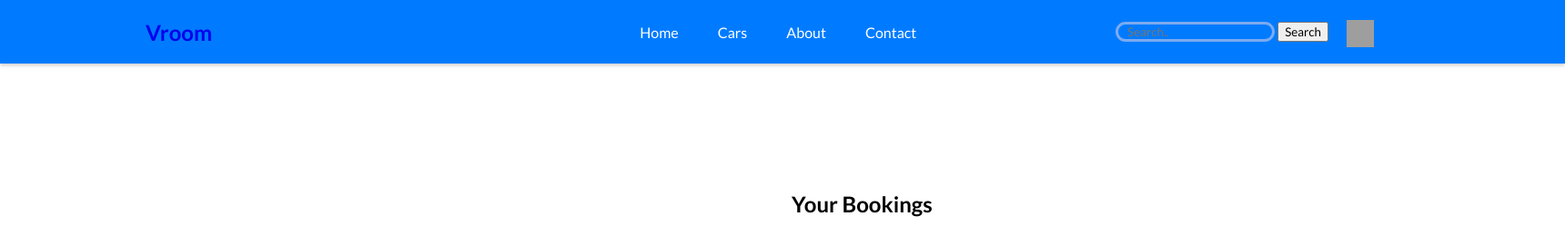
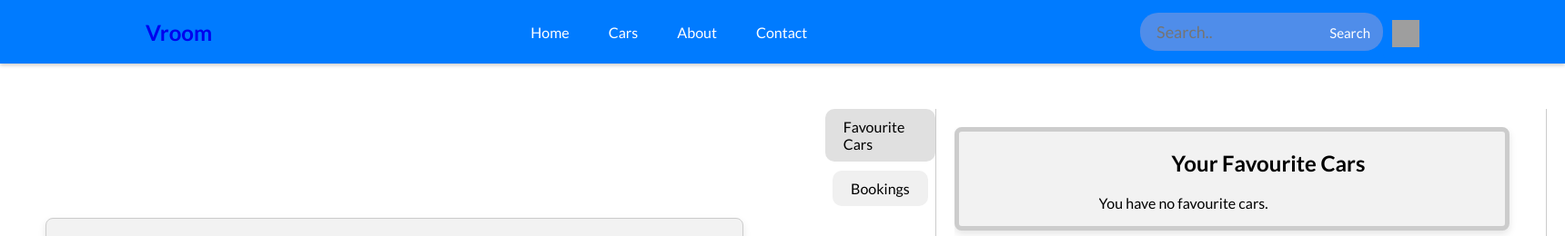
Before and after one commit to sagarnewpane/vroom, a Django app: page /cars/view_bookings/ in a window 1720 px wide. Shown: the top 260 px of the page at 91% size. Run offline with Django 5.2, Linux system fonts and the light colour scheme; a user stored in the database is signed in; data comes from the database, SQL or seed files in the repository; both versions use the stored data as it was after the commit; grey boxes are pictures that could not be loaded.

Commit message:
updated UI for some pages

```diff
--- a/accounts/static/userprofile.css
+++ b/accounts/static/userprofile.css
@@ -1,13 +1,22 @@
+.container-profilepg {
+    display: flex;
+    justify-content: space-between;
+    padding-bottom: 30px;
+    padding-top: 50px;
+}
+
 .user-profile-container {
-
     display: flex;
+    justify-content: center;
     padding: 50px;
     margin-top: 140px;
+}
 
+.user-info-container {
+    margin-right: 20px;
 }
 
 .user-info h2 {
-
     margin-bottom: 20px;
     text-align: center;
 }
@@ -23,44 +32,138 @@
 }
 
 .user-info h3 a:hover {
-    color: #0056b3;
+    color: #aeb2b6;
+}
+
+.user-info-container,
+.booking-history-container,
+.favourite-cars-container {
+    flex-grow: 1;
+    display: flex;
+    flex-direction: column;
 }
 
 .user-info-container {
-    width: 50%;
     margin-right: 20px;
-    display: flex;
 }
 
-.user-info {
-    width: 100%;
-    padding: 15px;
-    /* background-color: #f9f9f9; */
+.user-info-box {
+    padding: 60px;
+    background-color: #f2f2f2;
+    border: 1px solid #ccc;
     border-radius: 8px;
+    box-shadow: 0 4px 8px rgba(0, 0, 0, 0.1);
     display: flex;
-    justify-content:center;
     align-items: center;
+}
+
+.user-icon {
+    margin-right: 20px;
+}
+
+.user-icon img {
+    border-radius: 50%;
+}
+
+.user-details {
+    flex-grow: 1;
+}
+
+.user-details h2 {
+    margin-bottom: 20px;
+    text-align: center;
+}
+
+.user-details h3 {
+    font-size: 20px;
+    color: #333;
+}
+
+.user-details h3 a {
+    color: #007BFF;
+    text-decoration: none;
+}
+
+.user-details h3 a:hover {
+    color: #aeb2b6;
+}
+
+.user-info-container,
+.booking-history-container,
+.favourite-cars-container {
+    flex-grow: 1;
+    display: flex;
     flex-direction: column;
 }
 
+.content-container2 {
+    display: flex;
+    justify-content: center;
+    padding: 20px;
+    margin-top: 50px;
+}
+
+.content-box {
+    /* padding: 30px; */
+    background-color: #f2f2f2;
+    border: 5px solid #ccc;
+    border-radius: 8px;
+    box-shadow: 0 4px 8px rgba(0, 0, 0, 0.1);
+    margin-right: 20px;
+    width: 600px;
+    display: flex;
+    flex-direction: column;
+    align-items: center;
+}
+
+.favourite-cars-container {
+    flex-grow: 2;
+    display: flex;
+    flex-direction: column;
+    height: 1000px;
+    overflow-y: auto;
+}
+
+.favourite-cars {
+    align-items: flex-start;
+    justify-content: flex-start;
+    overflow-y: auto;
+}
+
 .booking-history-container {
-    width: 50%;
+    flex-grow: 2;
     display: flex;
+    flex-direction: column;
 }
+
 
 .booking-history {
     align-items: center;
     justify-content: center;
-    width: 100%;
+}
+
+.car {
+    padding: 15px;
+    border-bottom: 3px solid #ccc;
+    display: flex;
+    flex-direction: column;
+    align-items: center;
+    width: 300px;
+}
+
+.car img {
+    width: 200px;
+    height: auto;
+    object-fit: cover;
+    border-radius: 8px;
+    margin-bottom: 10px;
 }
 
 .booking {
-
     padding: 15px;
     border-bottom: 1px solid #ccc;
     display: flex;
-
-
+    align-items: center;
 }
 
 .booking img {
@@ -71,21 +174,66 @@
     margin-right: 20px;
 }
 
-.details {
-    flex-grow: 1;
+.button-container {
+    display: flex;
+    align-items: center;
 }
 
-.cancel-btn {
-    background-color: #f44336;
+.button-container button {
+    background-color: #007bff;
     color: #fff;
     border: none;
     padding: 6px 12px;
     border-radius: 4px;
     cursor: pointer;
+    margin-right: 10px;
+}
+
+.cancel-btn {
+    background-color: #f44336;
 }
 
 .cancel-btn:hover {
     background-color: #d32f2f;
+}
+
+.box {
+    background-color: #f0f0f0;
+    border-radius: 10px;
+    margin: 20px auto;
+    width: 80%;
+}
+.tabs {
+    display: flex;
+    flex-direction: column;
+    align-items: center;
+    border-bottom: 2px solid #ccc;
+}
+.tab {
+    padding: 10px 20px;
+    background-color: #f0f0f0;
+    border-radius: 10px ;
+    cursor: pointer;
+    margin-bottom: 10px;
+}
+.tab.active {
+    background-color: #e0e0e0;
+}
+.tab-content {
+    display: none;
+    padding: 20px;
+    border: 1px solid #ccc;
+    border-top: none;
+    border-radius: 0 0 10px 10px;
+}
+.tab-content.active {
+    display: block;
+}
+.tab-left {
+    order: 1;
+}
+.tab-right {
+    order: 3;
 }
 
 /* Responsive styles */
--- a/booking/static/booking.css
+++ b/booking/static/booking.css
@@ -8,6 +8,7 @@ main{
     color: #ffffff;
     padding: 5px;
 }
+
 
 .car-container {
     display: flex; /* Make it a flex container */
--- a/booking/static/nav.css
+++ b/booking/static/nav.css
@@ -26,7 +26,7 @@
   .navbar .navbar-links a {
     color: white;
     text-align: center;
-    padding: 20px 24px;
+    padding: 10px 24px;
     text-decoration: none;
     transition: background-color 0.3s ease;
   }
--- a/templates/availablecar.html
+++ b/templates/availablecar.html
@@ -29,10 +29,14 @@
 
     <div class="title-container">
         <h1>Available Cars</h1>
-        <button onclick="toggleFilterMenu()" >Filter</button>
+    </div>
+    <div class="filter">
+      <button onclick="toggleFilterMenu()" >Filter</button>
     </div>
   {% endif %}
+
     <div class="content-container">
+
       <div class="car-container">
         {% if cars %}
         {% for car in cars %}
--- a/templates/base.html
+++ b/templates/base.html
@@ -13,6 +13,7 @@
 </head>
 <body>
 
+
   <!-- Navigation Bar -->
   <nav class="navbar">
     <div class="logo"><a href="{% url 'home' %}" class="logo" style="text-decoration: none; display: inline-block;">Vroom</a>
@@ -25,8 +26,8 @@
     </div>
     <div class="search">
       <form method="GET" action="{% url 'search' %}">
-        <input type="text" placeholder="Search.." name="q" value="{{ query }}">
-        <input type="submit" value="Search">
+        <input type="text" placeholder="Search.." name="q" value="{{ query }}" class="search-placeholder">
+        <input type="submit" value="Search" class="search-icon">
     </form>
     </div>
     {% if user.is_authenticated %}
--- a/templates/booking.html
+++ b/templates/booking.html
@@ -19,6 +19,7 @@
             <p>{{ message }}</p>
     </div>
     {% endif %}
+
 
         {% if car %}
         <div class="car-container">
--- a/templates/userprofile.html
+++ b/templates/userprofile.html
@@ -12,10 +12,17 @@
 {% endblock %}
 
 {% block content %}
+
+<div class="container-profilepg">
+
 <div class="user-profile-container">
     <div class="user-info-container">
-            <div class="user-info">
-                <h2>User Profile</h2>
+        <div class="user-info-box">
+            <div class="user-icon">
+            <img src="https://cdn-icons-png.flaticon.com/128/3135/3135715.png" alt="User">
+            </div>
+            <div class="user-details">
+            <h2>Profile</h2>
             <div class="info">
                 <p><strong>Username:</strong> {{user.username}}</p>
                 <p><strong>Email:</strong> {{user.email}}</p>
@@ -26,13 +33,55 @@
             </div>
         </div>
         </div>
+    </div>
+</div>
+
+
+<div class="content-container2">
+    <div class="tabs">
+        <div class="tab tab-left active" onclick="changeTab(0)">Favourite Cars</div>
+        <div class="tab tab-right" onclick="changeTab(1)">Bookings</div>
+    </div>
+
+    <div class="tab-content active" id="tab1">
+    <div class="favourite-cars-container">
+        <div class="content-box">
+            <div class="favourite-cars">
+                <h2 style="margin-left: 80px;" >Your Favourite Cars</h2>
+                {% for favourite in favourites %}
+                    <div class="car">
+                        <img src="{{ favourite.car.image.url }}" alt="{{ favourite.car.model }}"/>
+                        <h3>{{ favourite.car.model }}</h3>
+                        <p>{{ favourite.car.type }}</p>
+                        <p>Cost per hour: <strong>Rs {{ favourite.car.hourly_rate }}</strong></p>
+                        {% if favourite.car.total_price %}
+                            <p>Estimated: <strong>Rs {{ favourite.car.total_price }}</strong></p>
+                        {% endif %}
+                        <p>Location: <strong>{{ favourite.car.car_location }}</strong></p>
+                        <div class="button-container">
+                            <a href="{% url 'bookings' favourite.car.id %}">
+                                <button type="button">Book Now</button>
+                            </a>
+                            <p class="availability {{ favourite.car.availability|lower }}">{{ favourite.car.availability }}</p>
+                        </div>
+                    </div>
+                {% empty %}
+                    <p>You have no favourite cars.</p>
+                {% endfor %}
+            </div>
+        </div>
+    </div>
+    </div>
+
+    <div class="tab-content" id="tab2">
     <div class="booking-history-container">
+        <div class="content-box">
             <div class="booking-history">
                 <h2>Your Bookings</h2>
                 {% for booking in bookings %}
                     {% if not booking.status == '' %}
                         <div class="booking">
-                        <img src="{{ booking.car.image.url }}" alt="{{ booking.car.model }}" width="100"/>
+                            <img src="{{ booking.car.image.url }}" alt="{{ booking.car.model }}"/>
                             <div class="details">
                                 <p><strong>Model:</strong> {{ booking.car.model }}</p>
                                 <p><strong>Type:</strong> {{ booking.car.type }}</p>
@@ -46,28 +95,9 @@
             </div>
         </div>
     </div>
-
-    <div class="favourite-cars-container">
-        <h2>Your Favourite Cars</h2>
-        {% for favourite in favourites %}
-            <div class="car">
-                <img src="{{ favourite.car.image.url }}" alt="{{ favourite.car.model }}" width="100"/>
-                <h2>{{ favourite.car.model }}</h2>
-                <h3>{{ favourite.car.type }}</h3>
-                <p style="color: rgb(27, 27, 27);">Cost per hour : <strong>Rs {{ favourite.car.hourly_rate }}</strong></p>
-                {% if favourite.car.total_price %}
-                    <p>Estimated : <strong>Rs {{ favourite.car.total_price }}</strong></p>
-                {% endif %}
-                <p style="color: rgb(27, 27, 27);">Location : <strong>{{ favourite.car.car_location }}</strong></p>
-
-                <div style="display: flex; justify-content: space-between; align-items: center; height: 50px;">
-                    <a href="{% url 'bookings' favourite.car.id %}"><button type="button" style="background-color: #007bff; border-radius: 8px; padding: 8px; color: white;">Book Now</button></a>
-                    <p class="availability {{ favourite.car.availability|lower }}">{{ favourite.car.availability }}</p>
 </div>
 </div>
-        {% empty %}
-            <p>You have no favourite cars.</p>
-        {% endfor %}
+
 </div>
 
     <script src="https://ajax.googleapis.com/ajax/libs/jquery/3.5.1/jquery.min.js"></script>
@@ -99,4 +129,21 @@
         });
 </script>
 
+<script>
+    function changeTab(tabIndex) {
+        const tabs = document.querySelectorAll('.tab');
+        const tabContents = document.querySelectorAll('.tab-content');
+
+        tabs.forEach((tab, index) => {
+            if (index === tabIndex) {
+                tab.classList.add('active');
+                tabContents[index].classList.add('active');
+            } else {
+                tab.classList.remove('active');
+                tabContents[index].classList.remove('active');
+            }
+        });
+    }
+</script>
+
 {% endblock %}
--- a/vroom/static/nav.css
+++ b/vroom/static/nav.css
@@ -29,14 +29,14 @@
   flex-grow: 1;
   /* display: flex; */
   /* justify-content: center; */
-  margin-left: 340px;
+  margin-left: 220px;
 
 }
 
 .navbar .navbar-links a {
   color: white;
   text-align: center;
-  padding: 10px 20px;
+  padding: 5px 20px;
   text-decoration: none;
   transition: background-color 0.3s ease;
 }
@@ -49,17 +49,32 @@
 .navbar .search {
   display: flex;
   align-items: center;
-  padding: 10px;
-  /* margin-right: 250px; */
+  padding: 10px 8px;
+  border-radius: 20px;
+  background-color: #4f8dea;
 }
 
 .navbar .search input[type="text"] {
+  flex-grow: 1;
   border-radius: 20px;
   padding: 0 10px;
-  border: 3px solid #7caaef;
+  border: none;
   color: #e2d9d9;
   background-color: transparent;
   outline: none;
+}
+
+.navbar .search .search-icon {
+  background: none;
+  border: none;
+  color: white;
+  font-size: 15px;
+  cursor: pointer;
+  margin-left: -30px;
+}
+
+.navbar .search .search-placeholder {
+  font-size: 18px;
 }
 
 .navbar .login-button{
@@ -70,7 +85,7 @@
 
 .navbar .user-dropdown {
   position: relative;
-  margin-right: 150px;
+  margin-right: 100px;
   background-color: #007bff;
   margin-top: 7px;
 }
```
Also changed, not shown: booking/static/availablecar.css (+48 -7 lines), db.sqlite3. Lines whose indentation alone changed are shown as unchanged.
